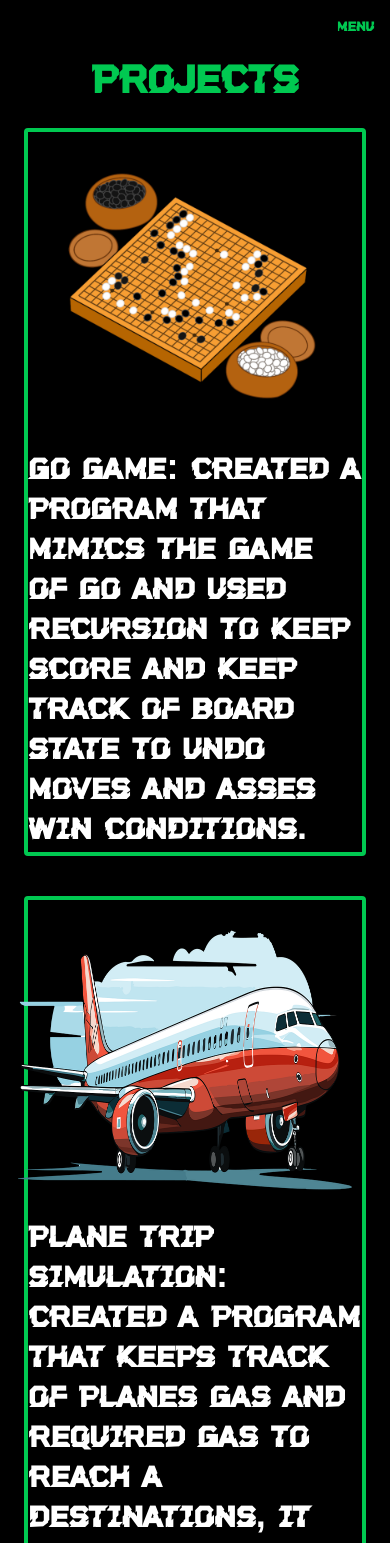
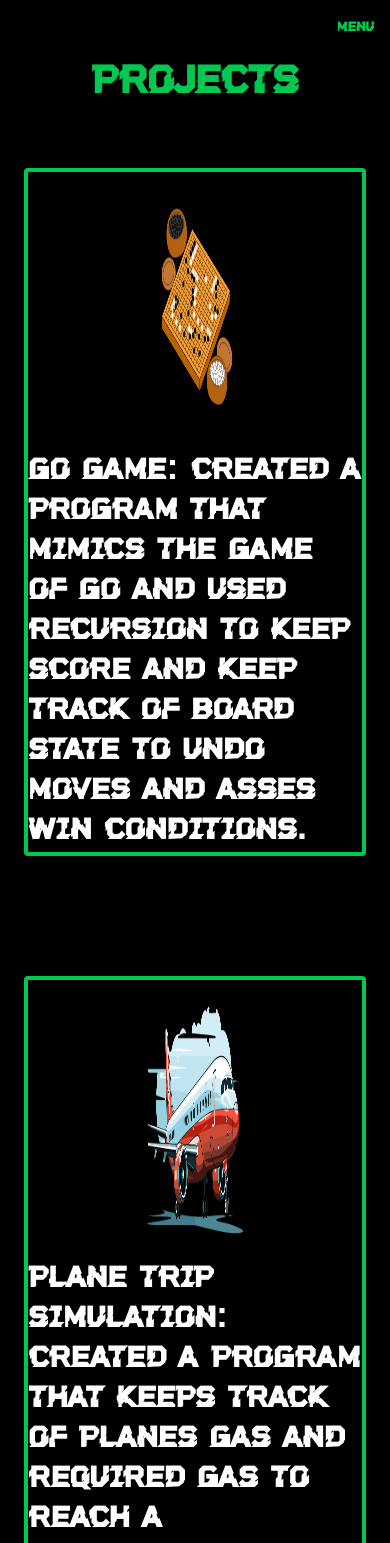
Before and after one commit to CTV2/Personal_Web, a React (Vite) app: page /projects in a window 390 px wide. Shown: the top 1543 px of the page. Built offline with nearby package versions, Linux system fonts and the light colour scheme.

Commit message:
Trying to make mobile friendly

```diff
--- a/src/Projects.jsx
+++ b/src/Projects.jsx
@@ -30,11 +30,11 @@ function Projects(){
             <h1 className={"flex flex-col justify-center items-center mt-15 text-5xl text-green-500"}>Projects
 
             </h1>
-            <h1 className={"border-green-500 text-4xl sm:text-4xl lg:text-4xl border-4 rounded flex flex-col sm:flex-row justify-center items-center mb-5 mt-5 text-white text-left"}>
-                <img className={"h-80 w-100 mr-5"} src={go} alt="Go Board"/> Go Game: Created a program that mimics the game of go and used recursion to keep score and keep track of board state to undo moves and asses win conditions.
+            <h1 className={"border-green-500 text-4xl sm:text-4xl lg:text-4xl border-4 rounded flex flex-col sm:flex-row justify-center items-center mb-15 mt-15 text-white text-left"}>
+                <img className={"w-24 sm:w-32 lg:w-75 h-70"} src={go} alt="Go Board"/> Go Game: Created a program that mimics the game of go and used recursion to keep score and keep track of board state to undo moves and asses win conditions.
             </h1>
-            <h1 className={"border-green-500 text-4xl sm:text-4xl lg:text-4xl border-4 rounded flex flex-col sm:flex-row justify-center items-center mb-5 mt-5 text-white text-left"}>
-                <img className={"h-80 w-100 mr-5"} src={plane} alt="Go Board"/> Plane Trip Simulation: Created a program that keeps track of planes gas and required gas to reach a destinations, it also kept track of when planes would need to refuel and receive maintenance
+            <h1 className={"border-green-500 text-4xl sm:text-4xl lg:text-4xl border-4 rounded flex flex-col sm:flex-row justify-center items-center mb-15 mt-15 text-white text-left"}>
+                <img className={"w-24 sm:w-32 lg:w-75 h-70"} src={plane} alt="Go Board"/> Plane Trip Simulation: Created a program that keeps track of planes gas and required gas to reach a destinations, it also kept track of when planes would need to refuel and receive maintenance
             </h1>
         </div>
     )
```
